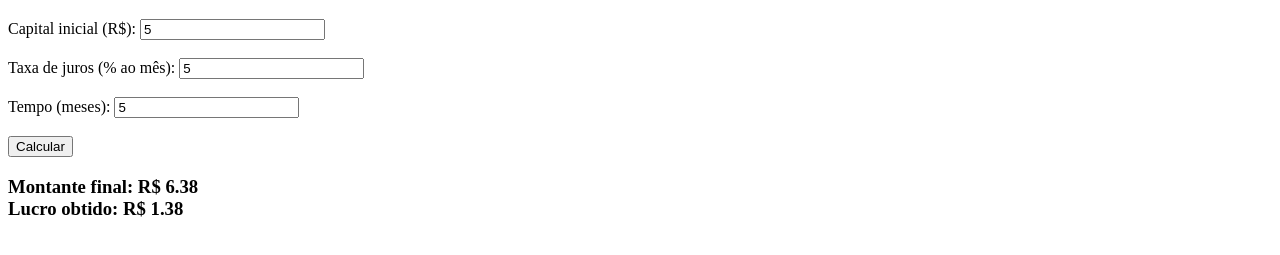
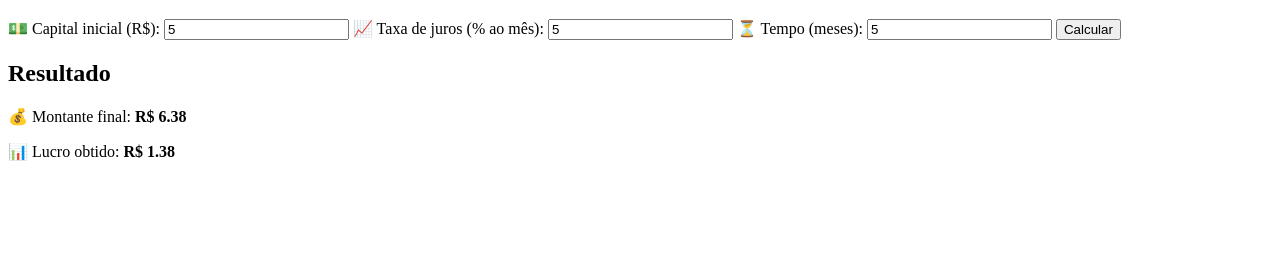
Before and after one commit to jDripUS/trabahofilipy, a plain HTML site: page index.html in a window 1280 px wide. Both pictures are taken after typing "5", "5", "5" into the empty fields and a click on the button "Calcular". Shown: the part 61-316 px from the top of the page. Drawn offline with Linux system fonts and the light colour scheme.

Commit message:
atalização

```diff
--- a/index.html
+++ b/index.html
@@ -3,40 +3,48 @@
 <head>
   <meta charset="UTF-8">
   <meta name="viewport" content="width=device-width, initial-scale=1.0">
-  <title>Calculadora de Juros Compostos</title>
+  <title>Calculadora de Juros Compostos 💰</title>
+  <link rel="stylesheet" href="style.css">
 </head>
 <body>
-  <h1>Calculadora de Juros Compostos</h1>
+  <div class="container">
+    <h1>Calculadora de Juros Compostos</h1>
+    <div class="form">
+      <label for="capital">💵 Capital inicial (R$):</label>
+      <input type="number" id="capital" placeholder="Ex: 1000">
 
-  <label for="capital">Capital inicial (R$):</label>
-  <input type="number" id="capital" placeholder="Ex: 1000"><br><br>
+      <label for="taxa">📈 Taxa de juros (% ao mês):</label>
+      <input type="number" id="taxa" placeholder="Ex: 2">
 
-  <label for="taxa">Taxa de juros (% ao mês):</label>
-  <input type="number" id="taxa" placeholder="Ex: 2"><br><br>
+      <label for="tempo">⏳ Tempo (meses):</label>
+      <input type="number" id="tempo" placeholder="Ex: 12">
 
-  <label for="tempo">Tempo (meses):</label>
-  <input type="number" id="tempo" placeholder="Ex: 12"><br><br>
+      <button onclick="calcular()">Calcular</button>
+    </div>
 
-  <button onclick="calcular()">Calcular</button>
+    <div id="resultado" class="resultado"></div>
+  </div>
 
-  <h3 id="resultado"></h3>
   <script>
     function calcular() {
       const capital = parseFloat(document.getElementById("capital").value);
       const taxa = parseFloat(document.getElementById("taxa").value) / 100;
       const tempo = parseInt(document.getElementById("tempo").value);
 
+      const resultado = document.getElementById("resultado");
+
       if (isNaN(capital) || isNaN(taxa) || isNaN(tempo)) {
-        document.getElementById("resultado").innerText = "Preencha todos os campos corretamente.";
+        resultado.innerHTML = `<p class="erro">⚠️ Preencha todos os campos corretamente.</p>`;
         return;
       }
 
       const montante = capital * Math.pow((1 + taxa), tempo);
       const lucro = montante - capital;
 
-      document.getElementById("resultado").innerHTML = `
-        Montante final: R$ ${montante.toFixed(2)} <br>
-        Lucro obtido: R$ ${lucro.toFixed(2)}
+      resultado.innerHTML = `
+        <h2>Resultado</h2>
+        <p>💰 Montante final: <strong>R$ ${montante.toFixed(2)}</strong></p>
+        <p>📊 Lucro obtido: <strong>R$ ${lucro.toFixed(2)}</strong></p>
       `;
     }
   </script>
```
